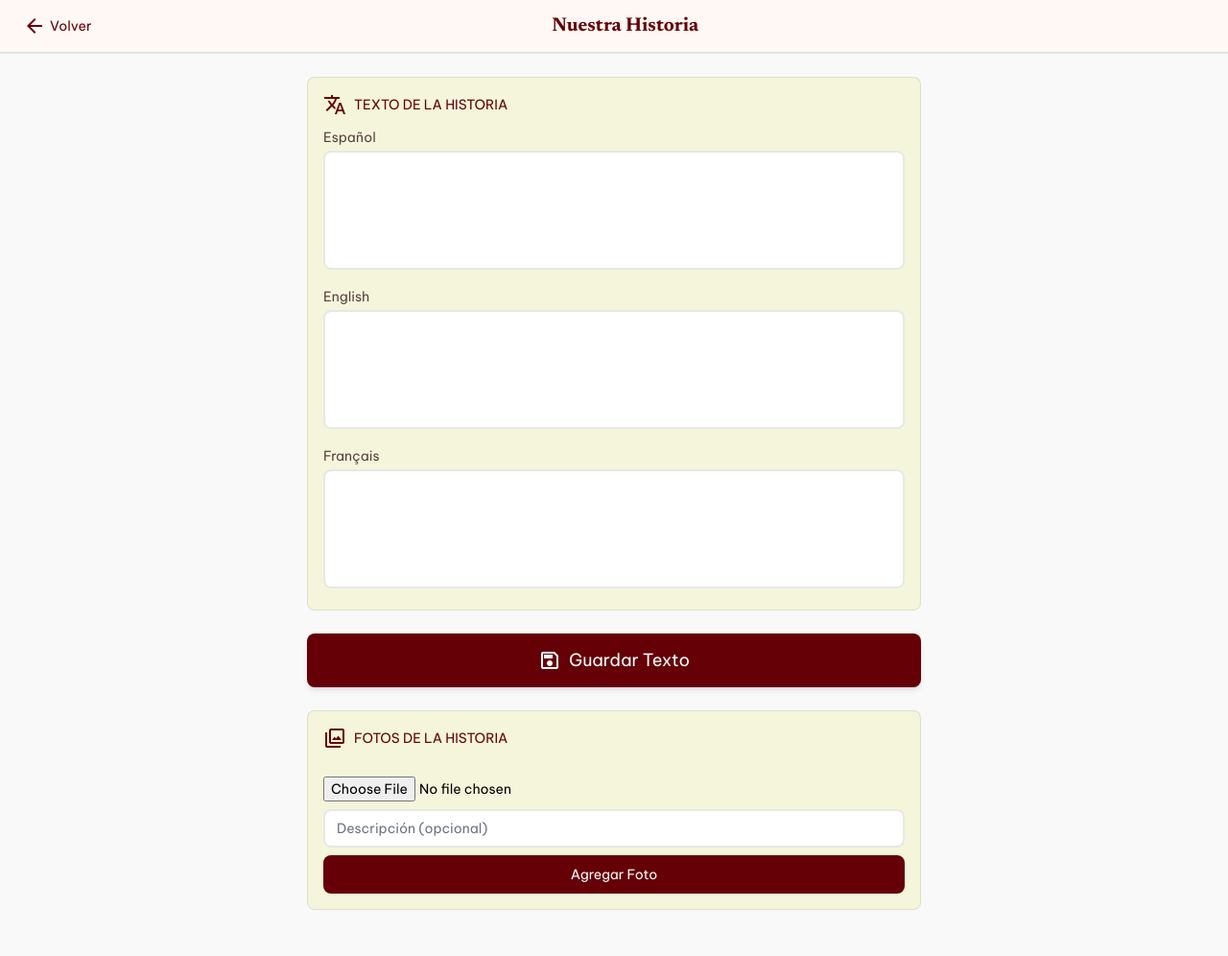
After one commit to MiguelCuellar2005/elbarril-steakhouse, a Flask app: page /admin/historia in a window 1280 px wide. The commit adds this page. Shown: the whole page at 96% size. Run offline with Flask 3, Linux system fonts and the light colour scheme; the visitor is signed in with stand-in values (Sample User, id 1); data comes from the database, SQL or seed files in the repository; parts of the project's set-up code (start-up, migrations or seed data) failed here and were passed over; some libraries are stand-ins or nearby versions.

Commit message:
Agregar seccion Historia y Galeria de fotos, editables desde el admin

```diff
--- a/app/models.py
+++ b/app/models.py
@@ -97,3 +97,25 @@ class SolicitudCatering(db.Model):
     mensaje = db.Column(db.Text)
     fecha_creacion = db.Column(db.DateTime, default=datetime.utcnow)
     atendida = db.Column(db.Boolean, default=False)
+
+class Historia(db.Model):
+    __tablename__ = "historia"
+
+    id = db.Column(db.Integer, primary_key=True)
+    texto_es = db.Column(db.Text)
+    texto_en = db.Column(db.Text)
+    texto_fr = db.Column(db.Text)
+
+    def texto(self, idioma="es"):
+        campo = getattr(self, f"texto_{idioma}", None)
+        return campo or self.texto_es
+
+
+class FotoGaleria(db.Model):
+    __tablename__ = "fotos_galeria"
+
+    id = db.Column(db.Integer, primary_key=True)
+    seccion = db.Column(db.String(20), nullable=False, default="galeria")  # "galeria" o "historia"
+    imagen = db.Column(db.String(255), nullable=False)
+    descripcion = db.Column(db.String(255))
+    orden = db.Column(db.Integer, default=0)
--- a/app/routes/admin.py
+++ b/app/routes/admin.py
@@ -1,5 +1,5 @@
 from flask import Blueprint, render_template, request, session, redirect, url_for, current_app
-from app.models import Plato, Categoria, Promocion, Evento, SolicitudCatering
+from app.models import Plato, Categoria, Promocion, Evento, SolicitudCatering, Historia, FotoGaleria
 from app import db
 from datetime import date
 from functools import wraps
@@ -286,3 +286,81 @@ def catering_toggle(solicitud_id):
     solicitud.atendida = not solicitud.atendida
     db.session.commit()
     return redirect(url_for("admin.catering"))
+
+# ---------- HISTORIA ----------
+
+@admin_bp.route("/historia", methods=["GET", "POST"])
+@admin_requerido
+def historia():
+    hist = Historia.query.first()
+    if not hist:
+        hist = Historia(texto_es="", texto_en="", texto_fr="")
+        db.session.add(hist)
+        db.session.commit()
+
+    if request.method == "POST":
+        hist.texto_es = request.form.get("texto_es")
+        hist.texto_en = request.form.get("texto_en")
+        hist.texto_fr = request.form.get("texto_fr")
+        db.session.commit()
+        return redirect(url_for("admin.historia"))
+
+    fotos = FotoGaleria.query.filter_by(seccion="historia").order_by(FotoGaleria.orden).all()
+    return render_template("admin/historia.html", historia=hist, fotos=fotos)
+
+
+@admin_bp.route("/historia/foto/subir", methods=["POST"])
+@admin_requerido
+def historia_foto_subir():
+    nombre_imagen = guardar_imagen(request.files.get("imagen"))
+    if nombre_imagen:
+        foto = FotoGaleria(
+            seccion="historia",
+            imagen=nombre_imagen,
+            descripcion=request.form.get("descripcion")
+        )
+        db.session.add(foto)
+        db.session.commit()
+    return redirect(url_for("admin.historia"))
+
+
+@admin_bp.route("/historia/foto/<int:foto_id>/eliminar", methods=["POST"])
+@admin_requerido
+def historia_foto_eliminar(foto_id):
+    foto = FotoGaleria.query.get_or_404(foto_id)
+    db.session.delete(foto)
+    db.session.commit()
+    return redirect(url_for("admin.historia"))
+
+
+# ---------- GALERÍA GENERAL ----------
+
+@admin_bp.route("/galeria")
+@admin_requerido
+def galeria():
+    fotos = FotoGaleria.query.filter_by(seccion="galeria").order_by(FotoGaleria.orden).all()
+    return render_template("admin/galeria.html", fotos=fotos)
+
+
+@admin_bp.route("/galeria/subir", methods=["POST"])
+@admin_requerido
+def galeria_foto_subir():
+    nombre_imagen = guardar_imagen(request.files.get("imagen"))
+    if nombre_imagen:
+        foto = FotoGaleria(
+            seccion="galeria",
+            imagen=nombre_imagen,
+            descripcion=request.form.get("descripcion")
+        )
+        db.session.add(foto)
+        db.session.commit()
+    return redirect(url_for("admin.galeria"))
+
+
+@admin_bp.route("/galeria/<int:foto_id>/eliminar", methods=["POST"])
+@admin_requerido
+def galeria_foto_eliminar(foto_id):
+    foto = FotoGaleria.query.get_or_404(foto_id)
+    db.session.delete(foto)
+    db.session.commit()
+    return redirect(url_for("admin.galeria"))
--- /dev/null
+++ b/app/templates/admin/historia.html
@@ -0,0 +1,84 @@
+<!DOCTYPE html>
+<html lang="es">
+<head>
+<meta charset="utf-8"/>
+<meta content="width=device-width, initial-scale=1.0" name="viewport"/>
+<title>Editar Historia - El Barril</title>
+<link href="https://fonts.googleapis.com/css2?family=Newsreader:opsz,wght@6..72,400;6..72,600;6..72,700&family=Be+Vietnam+Pro:wght@400;500;600;700&display=swap" rel="stylesheet"/>
+<link href="https://fonts.googleapis.com/css2?family=Material+Symbols+Outlined:wght,FILL@100..700,0..1&display=swap" rel="stylesheet"/>
+<script src="https://cdn.tailwindcss.com?plugins=forms,container-queries"></script>
+<script src="{{ url_for('static', filename='js/tailwind-config.js') }}"></script>
+<link rel="stylesheet" href="{{ url_for('static', filename='css/estilos.css') }}">
+<style>
+        body { background-color: #f9f9fa; }
+</style>
+</head>
+<body class="min-h-screen flex flex-col items-center">
+
+<header class="w-full border-b-2 border-on-surface/10 bg-surface flex items-center justify-between px-4 h-14 fixed top-0 z-50">
+<a href="{{ url_for('admin.dashboard') }}" class="flex items-center gap-1 text-primary p-2 rounded-lg">
+<span class="material-symbols-outlined">arrow_back</span>
+<span class="font-label-lg text-sm">Volver</span>
+</a>
+<h1 class="font-headline-sm text-xl text-primary font-bold">Nuestra Historia</h1>
+<div class="w-16"></div>
+</header>
+
+<main class="w-full max-w-2xl pt-20 pb-12 px-4 space-y-6">
+
+<form method="POST" class="space-y-6">
+<section class="bg-surface-container-low p-4 rounded-lg border border-on-surface/10">
+<div class="flex items-center gap-2 mb-3 text-primary">
+<span class="material-symbols-outlined">translate</span>
+<h2 class="font-label-lg text-sm uppercase">Texto de la Historia</h2>
+</div>
+<div class="space-y-3">
+<div>
+<label class="block font-label-md text-sm text-on-surface-variant mb-1">Español</label>
+<textarea class="w-full p-3 bg-white border-2 border-on-surface/10 rounded-lg resize-none" name="texto_es" rows="4">{{ historia.texto_es or '' }}</textarea>
+</div>
+<div>
+<label class="block font-label-md text-sm text-on-surface-variant mb-1">English</label>
+<textarea class="w-full p-3 bg-white border-2 border-on-surface/10 rounded-lg resize-none" name="texto_en" rows="4">{{ historia.texto_en or '' }}</textarea>
+</div>
+<div>
+<label class="block font-label-md text-sm text-on-surface-variant mb-1">Français</label>
+<textarea class="w-full p-3 bg-white border-2 border-on-surface/10 rounded-lg resize-none" name="texto_fr" rows="4">{{ historia.texto_fr or '' }}</textarea>
+</div>
+</div>
+</section>
+
+<button type="submit" class="w-full h-14 bg-primary text-on-primary font-label-lg text-lg rounded-lg shadow-md flex items-center justify-center gap-2">
+<span class="material-symbols-outlined">save</span> Guardar Texto
+</button>
+</form>
+
+<section class="bg-surface-container-low p-4 rounded-lg border border-on-surface/10">
+<div class="flex items-center gap-2 mb-3 text-primary">
+<span class="material-symbols-outlined">photo_library</span>
+<h2 class="font-label-lg text-sm uppercase">Fotos de la Historia</h2>
+</div>
+
+<div class="grid grid-cols-2 md:grid-cols-3 gap-3 mb-4">
+{% for foto in fotos %}
+<div class="relative rounded-lg overflow-hidden aspect-square">
+<img src="{{ url_for('static', filename='uploads/' + foto.imagen) }}" class="w-full h-full object-cover">
+<form method="POST" action="{{ url_for('admin.historia_foto_eliminar', foto_id=foto.id) }}" class="absolute top-1 right-1">
+<button type="submit" class="w-7 h-7 bg-white/90 rounded-full flex items-center justify-center text-error" onclick="return confirm('¿Eliminar esta foto?')">
+<span class="material-symbols-outlined text-sm">delete</span>
+</button>
+</form>
+</div>
+{% endfor %}
+</div>
+
+<form method="POST" action="{{ url_for('admin.historia_foto_subir') }}" enctype="multipart/form-data" class="space-y-2">
+<input type="file" name="imagen" accept="image/*" required class="w-full text-sm">
+<input type="text" name="descripcion" placeholder="Descripción (opcional)" class="w-full h-10 px-3 bg-white border-2 border-on-surface/10 rounded-lg text-sm">
+<button type="submit" class="w-full h-10 bg-primary text-on-primary rounded-lg text-sm font-label-md">Agregar Foto</button>
+</form>
+</section>
+
+</main>
+</body>
+</html>
```
Also changed, not shown: app/routes/public.py (+12 -2 lines), app/templates/admin/dashboard.html (+8 -0 lines), app/templates/admin/galeria.html (added, +56 -0 lines), app/templates/public/base.html (+20 -2 lines), app/templates/public/galeria.html (added, +24 -0 lines), app/templates/public/home.html (+14 -0 lines).
